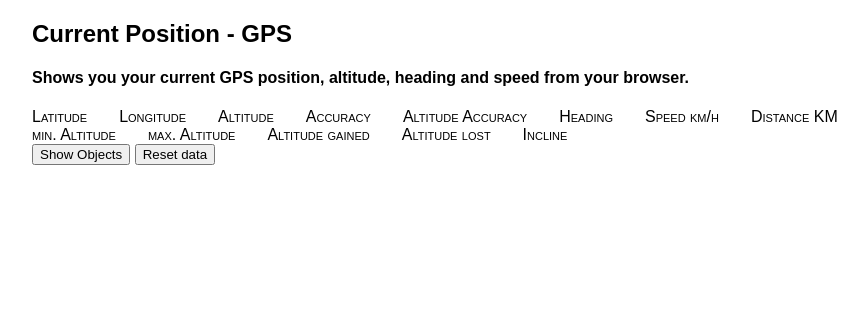
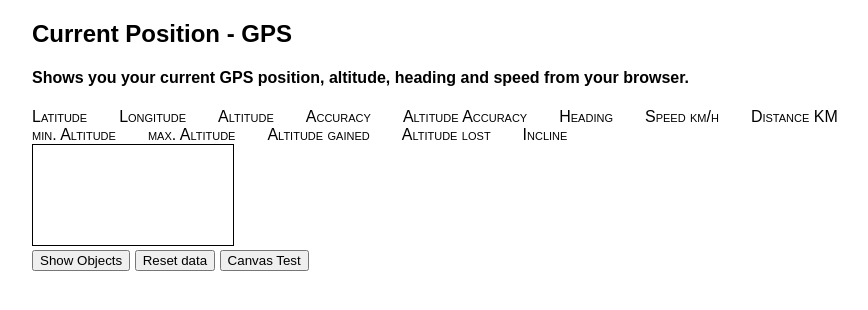
Before and after one commit to grundid/tesla-wetter, a plain HTML site: page index.html in a window 1280 px wide. Shown: the whole page, without its empty margins (8-876 px from the left). Drawn offline with Linux system fonts and the light colour scheme.

Commit message:
canvas test

```diff
--- a/index.html
+++ b/index.html
@@ -178,6 +178,14 @@
             //debugObjects();
         });
 
+        function canvasTest() {
+            var c = document.getElementById("myCanvas");
+            var ctx = c.getContext("2d");
+            ctx.moveTo(0, 0);
+            ctx.lineTo(200, 100);
+            ctx.stroke();
+        }
+
     </script>
 </head>
 
@@ -243,8 +251,14 @@
 </div>
 
 <div>
+    <canvas id="myCanvas" width="200" height="100" style="border:1px solid #000000;">
+    </canvas>
+</div>
+
+<div>
     <button onclick="debugObjects();">Show Objects</button>
     <button onclick="resetData();">Reset data</button>
+    <button onclick="canvasTest();">Canvas Test</button>
 
 </div>
 
```
